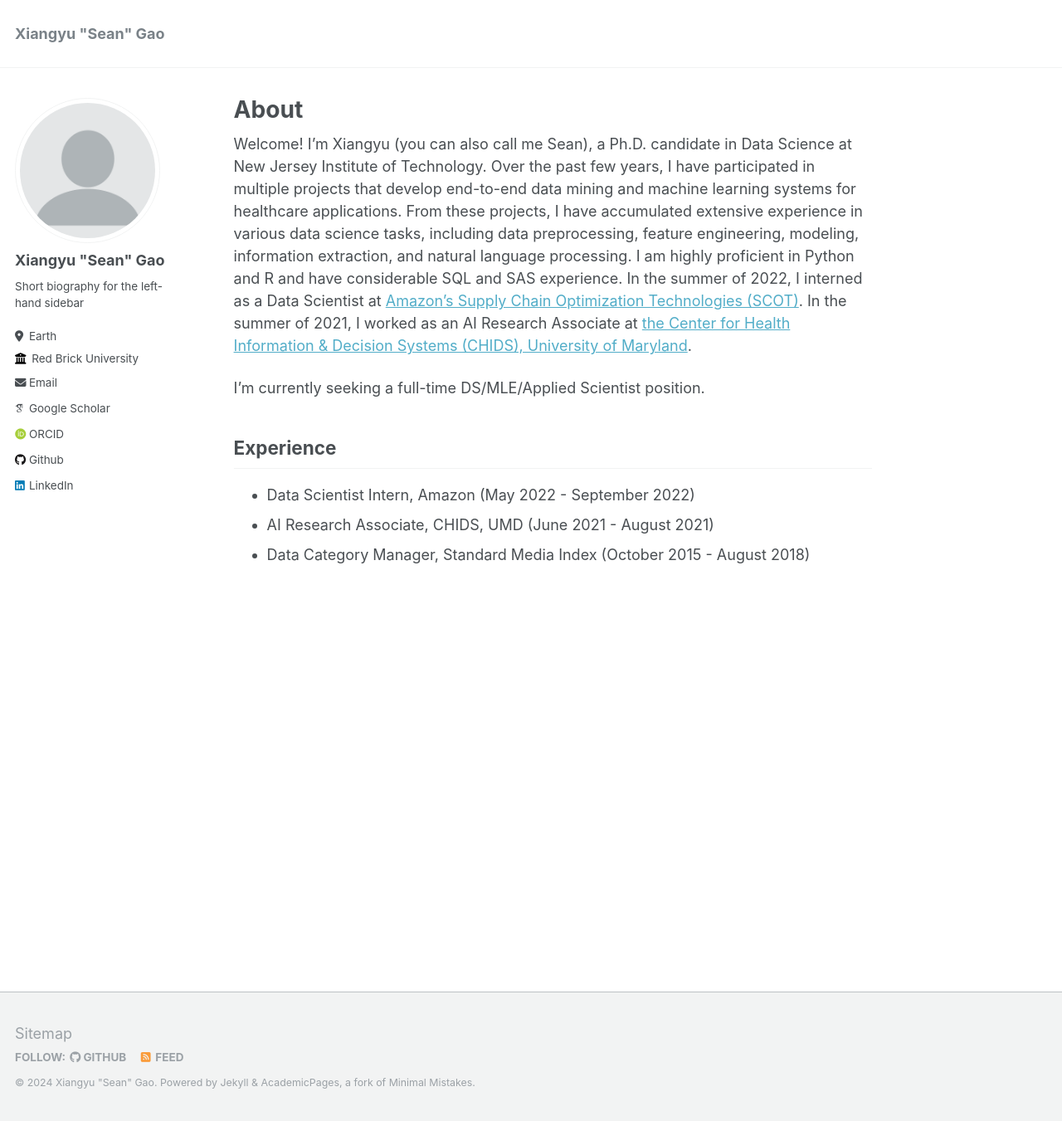
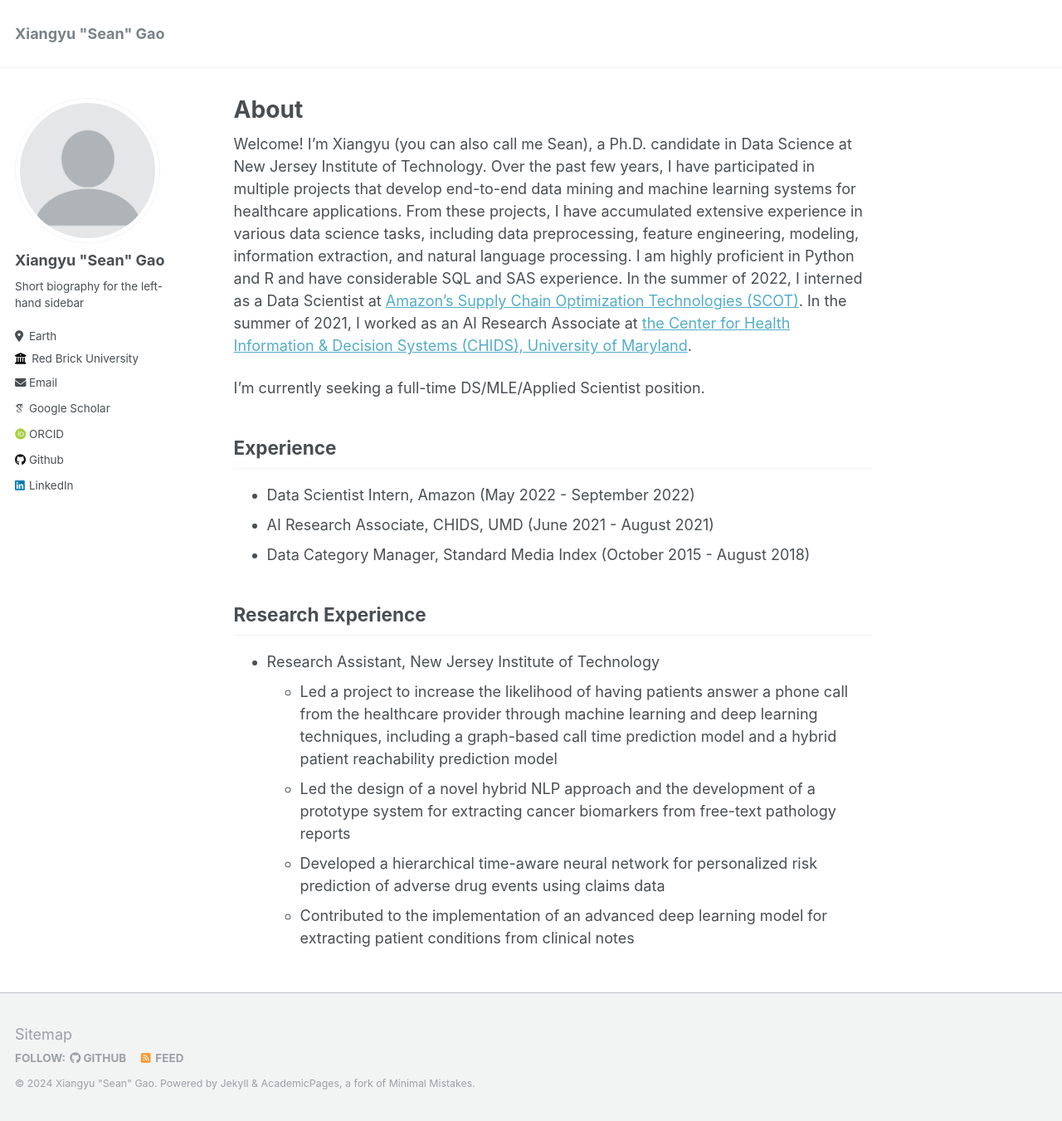
Before and after one commit to xga0/xga0.github.io, a Jekyll site: the page built from _pages/about.md, in a window 1280 px wide and 1351 px high. Shown: the whole window at 83% size. Built offline with Jekyll 4.4.1, drawn with Linux system fonts in a browser that asks for light colours; some web fonts are replaced.

Commit message:
Update about.md

```diff
--- a/_pages/about.md
+++ b/_pages/about.md
@@ -16,3 +16,11 @@ Experience
 - Data Scientist Intern, Amazon (May 2022 - September 2022)
 - AI Research Associate, CHIDS, UMD (June 2021 - August 2021)
 - Data Category Manager, Standard Media Index (October 2015 - August 2018)
+
+Research Experience
+------
+- Research Assistant, New Jersey Institute of Technology
+    - Led a project to increase the likelihood of having patients answer a phone call from the healthcare provider through machine learning and deep learning techniques, including a graph-based call time prediction model and a hybrid patient reachability prediction model
+    - Led the design of a novel hybrid NLP approach and the development of a prototype system for extracting cancer biomarkers from free-text pathology reports
+    - Developed a hierarchical time-aware neural network for personalized risk prediction of adverse drug events using claims data
+    - Contributed to the implementation of an advanced deep learning model for extracting patient conditions from clinical notes
```
